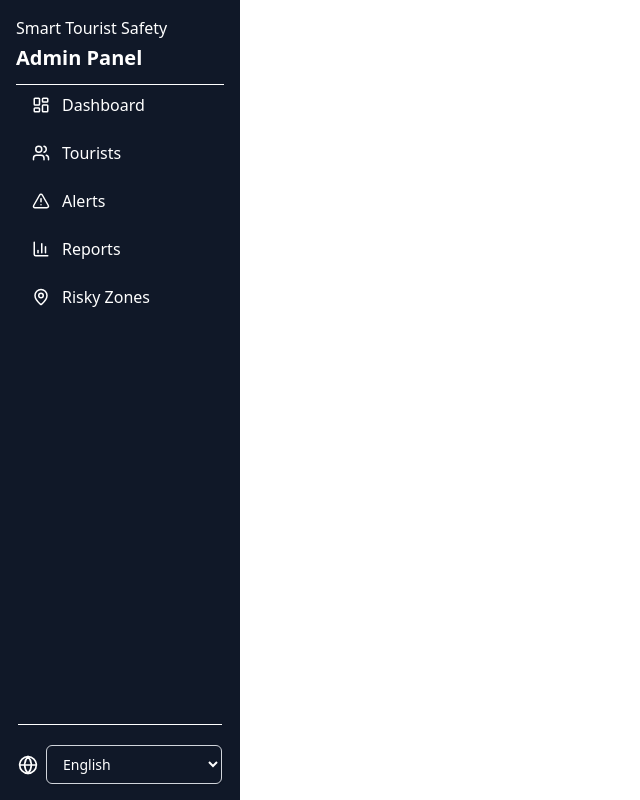
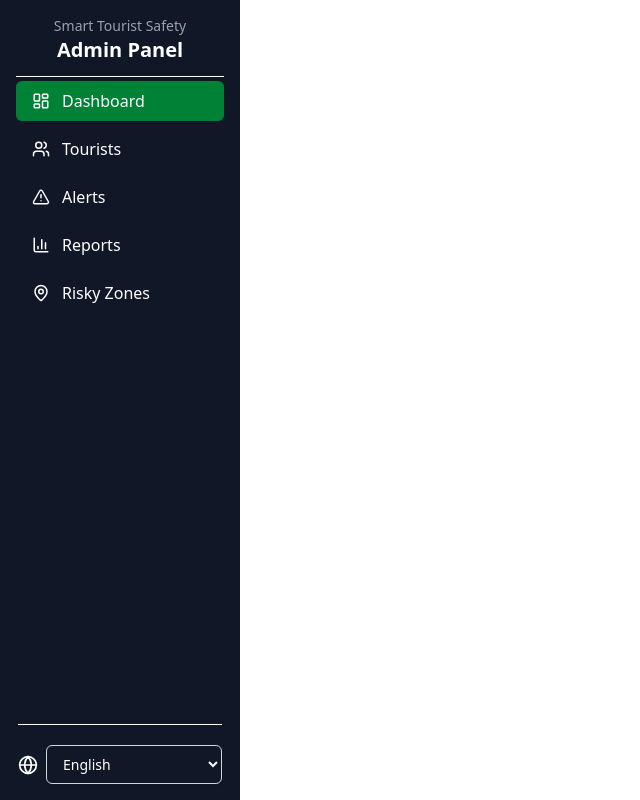
Before and after one commit to Sumitku2938k/Practice-React, a React (Vite) app: page / in a window 1280 px wide. Shown: the whole page, without its empty margins (0-640 px from the left). Built offline with nearby package versions, Linux system fonts and the light colour scheme.

Commit message:
Refactor AppLayout component for improved navigation styling and accessibility

```diff
--- a/src/components/layout/AppLayout.jsx
+++ b/src/components/layout/AppLayout.jsx
@@ -6,32 +6,32 @@ const AppLayout = () => {
     return (
         <div className="min-h-screen grid grid-cols-[240px_1fr]">
             <aside className="bg-gray-900 text-white p-4 relative">
-                <div className="space-y-1 border-b pb-3">
-                    <h2>Smart Tourist Safety</h2>
+                <div className="flex items-center flex-col border-b pb-3">
+                    <h2 className="text-sm text-gray-400">Smart Tourist Safety</h2>
                     <h1 className="text-xl font-bold">Admin Panel</h1>
                 </div>
-                <nav className="space-y-2">
-                    <NavLink to="/" className="flex items-center gap-3 px-4 py-2 rounded-md hover:bg-gray-800">
+                <nav className="space-y-2 mt-1">
+                    <NavLink to="/" className={({ isActive }) => `flex items-center gap-3 px-4 py-2 rounded-md transition ${isActive ? "bg-green-700 " : "hover:bg-green-900"}`}>
                         <LayoutDashboard size={18} />
                         <span>Dashboard</span>
                     </NavLink>
 
-                    <NavLink to="/tourists" className="flex items-center gap-3 px-4 py-2 rounded-md hover:bg-gray-800">
+                    <NavLink to="/tourists" className={({ isActive }) => `flex items-center gap-3 px-4 py-2 rounded-md transition ${isActive ? "bg-green-700 " : "hover:bg-green-900"}`}>
                         <Users size={18} />
                         <span>Tourists</span>
                     </NavLink>
 
-                    <NavLink to="/alerts" className="flex items-center gap-3 px-4 py-2 rounded-md hover:bg-gray-800">
+                    <NavLink to="/alerts" className={({ isActive }) => `flex items-center gap-3 px-4 py-2 rounded-md transition ${isActive ? "bg-green-700 " : "hover:bg-green-900"}`}>
                         <TriangleAlert size={18} />
                         <span>Alerts</span>
                     </NavLink>
 
-                    <NavLink to="/reports" className="flex items-center gap-3 px-4 py-2 rounded-md hover:bg-gray-800">
+                    <NavLink to="/reports" className={({ isActive }) => `flex items-center gap-3 px-4 py-2 rounded-md transition ${isActive ? "bg-green-700 " : "hover:bg-green-900"}`}>
                         <ChartColumn size={18} />
                         <span>Reports</span>
                     </NavLink>
 
-                    <NavLink to="/riskyzones" className="flex items-center gap-3 px-4 py-2 rounded-md hover:bg-gray-800">
+                    <NavLink to="/riskyzones" className={({ isActive }) => `flex items-center gap-3 px-4 py-2 rounded-md transition ${isActive ? "bg-green-700 " : "hover:bg-green-900"}`}>
                         <MapPin size={18} />
                         <span>Risky Zones</span>
                     </NavLink>
```
